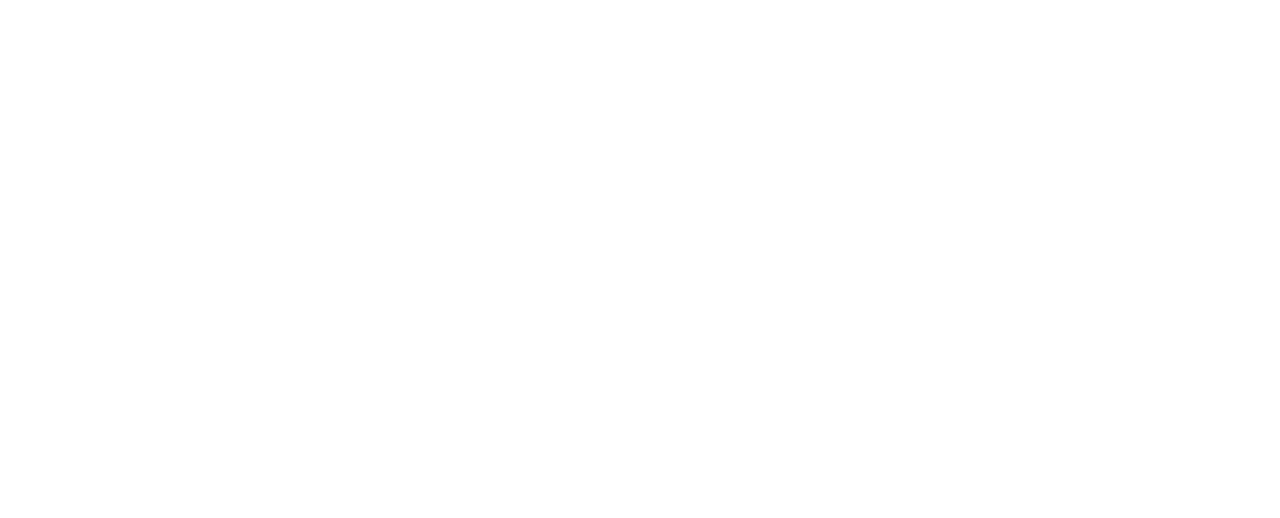
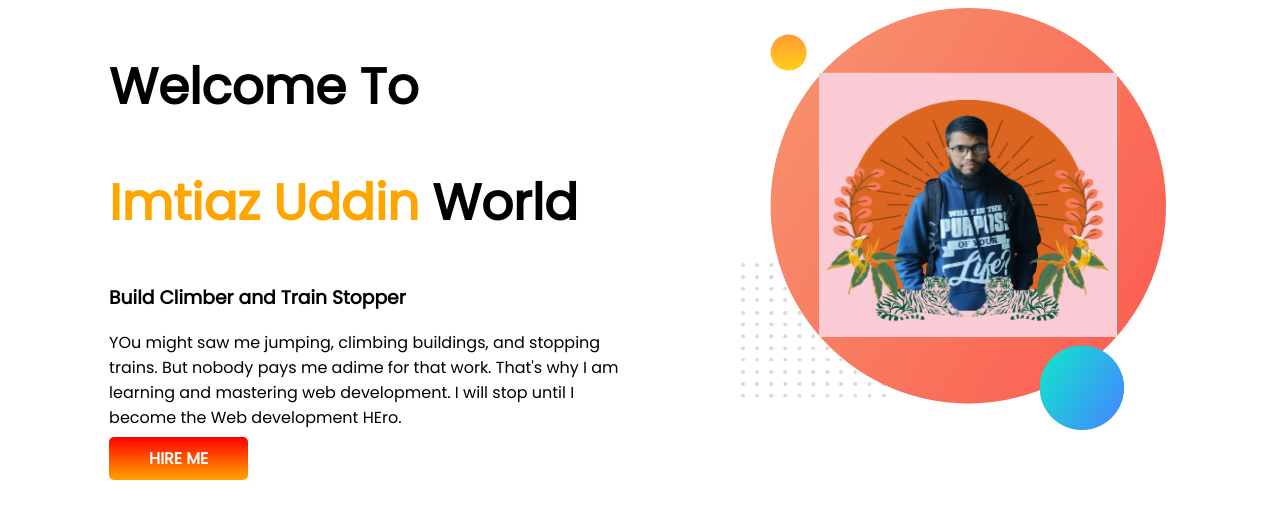
Before and after one commit to ImtiazUddin28/developer-portfolio, a plain HTML site: page index.html in a window 1280 px wide. Drawn offline with Linux system fonts and the light colour scheme.

Commit message:
second commit

```diff
--- a/index.html
+++ b/index.html
@@ -1,13 +1,35 @@
 <!DOCTYPE html>
 <html lang="en">
-<head>
-    <meta charset="UTF-8">
-    <meta http-equiv="X-UA-Compatible" content="IE=edge">
-    <meta name="viewport" content="width=device-width, initial-scale=1.0">
+  <head>
+    <meta charset="UTF-8" />
+    <meta http-equiv="X-UA-Compatible" content="IE=edge" />
+    <meta name="viewport" content="width=device-width, initial-scale=1.0" />
     <title>Imtiaz Portfolio</title>
-    <link rel="stylesheet" href="style.css">
-</head>
-<body>
-
-</body>
+    <link rel="preconnect" href="https://fonts.googleapis.com" />
+    <link rel="preconnect" href="https://fonts.gstatic.com" crossorigin />
+    <link
+      href="https://fonts.googleapis.com/css2?family=Poppins&display=swap"
+      rel="stylesheet"
+    />
+    <link rel="stylesheet" href="style.css" />
+  </head>
+  <body>
+    <section>
+        <div class="half-width">
+            <h1>Welcome To</h1>
+            <h1><span class="span-color"> Imtiaz Uddin </span> World</h1>
+            <h3>Build Climber and Train Stopper</h3>
+            <p>
+              YOu might saw me jumping, climbing buildings, and stopping trains. But
+              nobody pays me adime for that work. That's why I am learning and
+              mastering web development. I will stop until I become the Web
+              development HEro.
+            </p>
+            <a class="link-button" href="https://github.com/ImtiazUddin28" target="_blank">HIRE ME</a>
+          </div>
+          <div class="half-width">
+            <img src="images/my-bg.png" alt="" />
+          </div>
+    </section>
+  </body>
 </html>
--- a/style.css
+++ b/style.css
@@ -0,0 +1,27 @@
+body{
+    font-family: 'Poppins', sans-serif;
+}
+h1{
+    font-size: 50px;
+}
+.span-color{
+    color: orange
+}
+section{
+    display: flex;
+}
+.half-width{
+    width: 50%;
+    padding-left: 8%;
+}
+.half-width img{
+    width: 80%
+}
+.link-button{
+    text-decoration: none;
+    background-image: linear-gradient(red,orange);
+    padding: 10px 40px;
+    color: white;
+    font-weight: 700;
+    border-radius: 5px;
+}
```
Also changed, not shown: images/79883385_2390811234503015_5555015704559747072_n-removebg-preview.png (added), images/dream-bg.png (added), images/exp-bg.png (added), images/imtiaz1.png (added), images/imtiaz2.png (added), images/jhankar.png (added), images/jhankar2.png (added), images/my-bg.png (added), images/my-bg2.png (added), images/top-banner.png (added), 7 other files.
